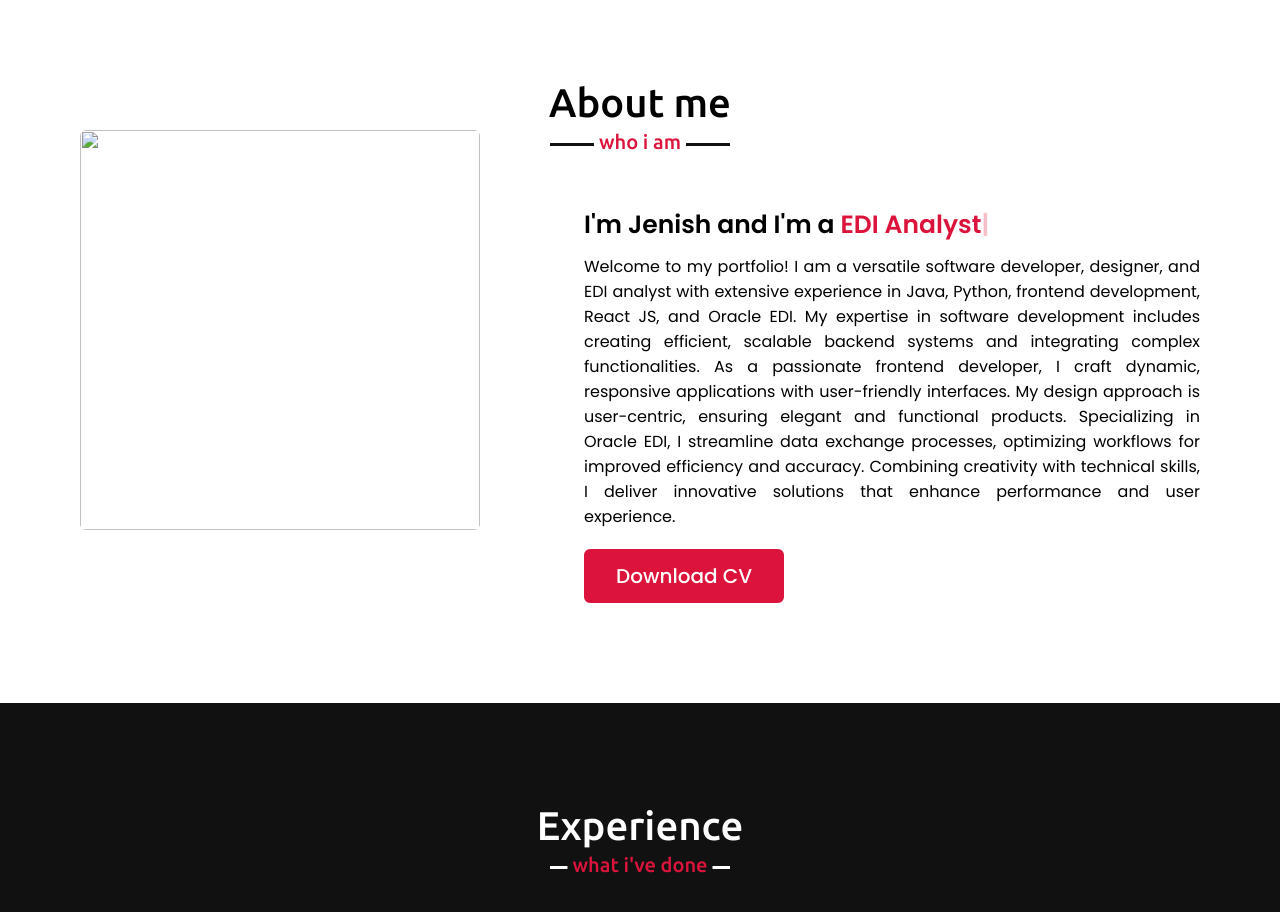
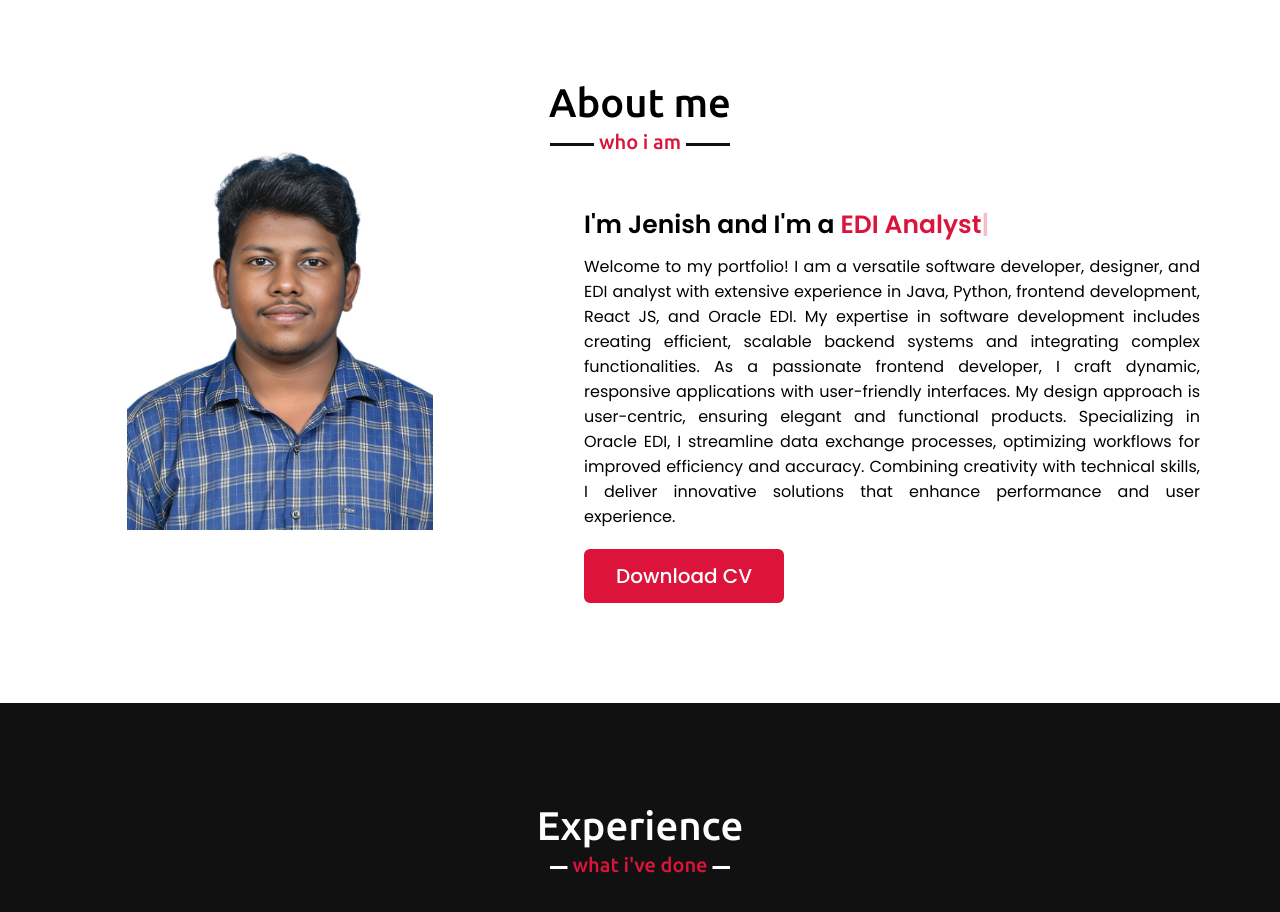
Before and after one commit to Jenishrojin/My-Portfolio, a plain HTML site: page index.html in a window 1280 px wide. Shown: the part 820-1732 px from the top of the page. Drawn offline with nearby package versions, Linux system fonts and the light colour scheme.

Commit message:
Update index.html

```diff
--- a/index.html
+++ b/index.html
@@ -60,7 +60,7 @@
             <h2 class="title">About me</h2>
             <div class="about-content">
                 <div class="column left">
-                    <img src="images/Profile/PROFIL" alt="" >
+                    <img src="images/Profile/PROFILE_PIC-removebg-preview.jpg" alt="" >
                 </div>
                 <div class="column right">
                     <div class="text">I'm Jenish and I'm a <span class="typing-2"></span></div>
```
